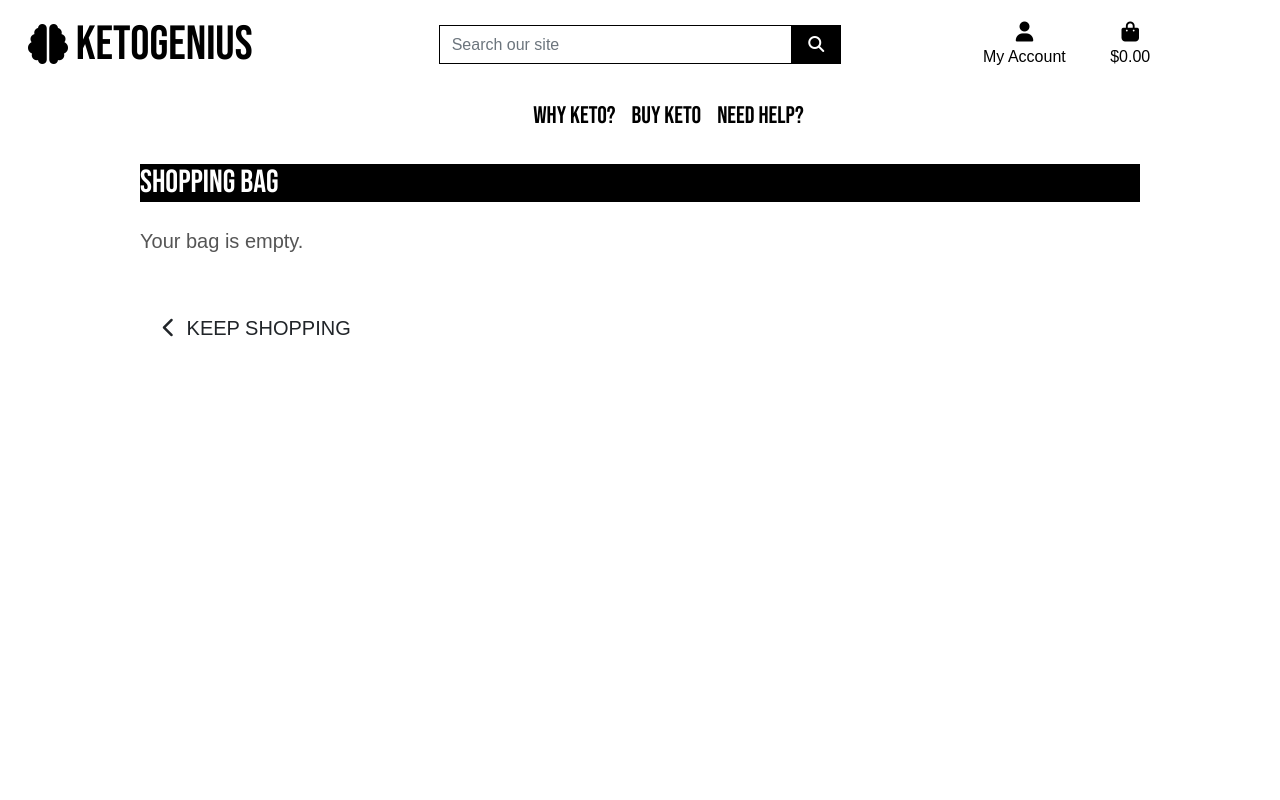
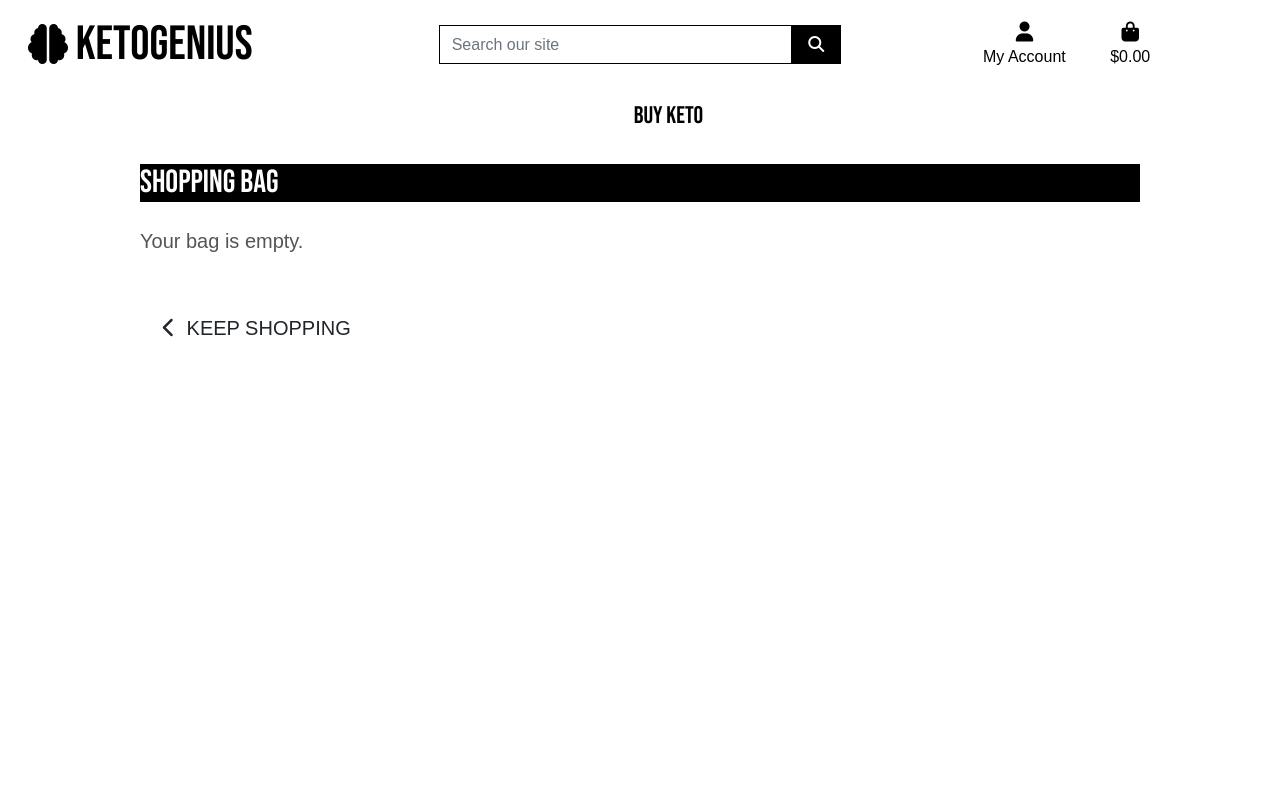
Before and after one commit to GreigBenton/milestone-project-4, a Django app: page /bag/ in a window 1280 px wide. Run offline with Django 3.2, Linux system fonts and the light colour scheme; some libraries are stand-ins or nearby versions; some web fonts are replaced.

Commit message:
removed unwanted nav elements/links

```diff
--- a/templates/includes/main-nav.html
+++ b/templates/includes/main-nav.html
@@ -1,11 +1,5 @@
 <div class="collapse navbar-collapse" id="main-nav">
     <ul class="navbar-nav w-auto mx-auto">
-
-        <li class="nav-item dropdown">
-            <a class="nav-font font-weight-bold nav-link text-black mr-5" href="#" id="why-keto-link" data-toggle="dropdown" aria-haspopup="true" aria-expanded="false">
-                Why Keto?
-            </a>
-        </li>
 
         <li class="nav-item dropdown">
             <a class="nav-font font-weight-bold nav-link text-black mr-5" href="#" id="buy-keto-link" data-toggle="dropdown" aria-haspopup="true" aria-expanded="false">
@@ -17,11 +11,5 @@
                 <a href="{% url 'products' %}?sort=rating&direction=desc" class="dropdown-item ">By Rating <i class="fas fa-arrow-down"></i></a>
             </div>
         </li>
-
-        <li class="nav-item dropdown">
-            <a class="nav-font font-weight-bold nav-link text-black mr-5" href="#" id="need-help-link" aria-haspopup="true" aria-expanded="false">
-                Need Help?
-            </a>
-        </li>
     </ul>
 </div>
```
Also changed, not shown: media/ketofruits.jpeg (deleted).
